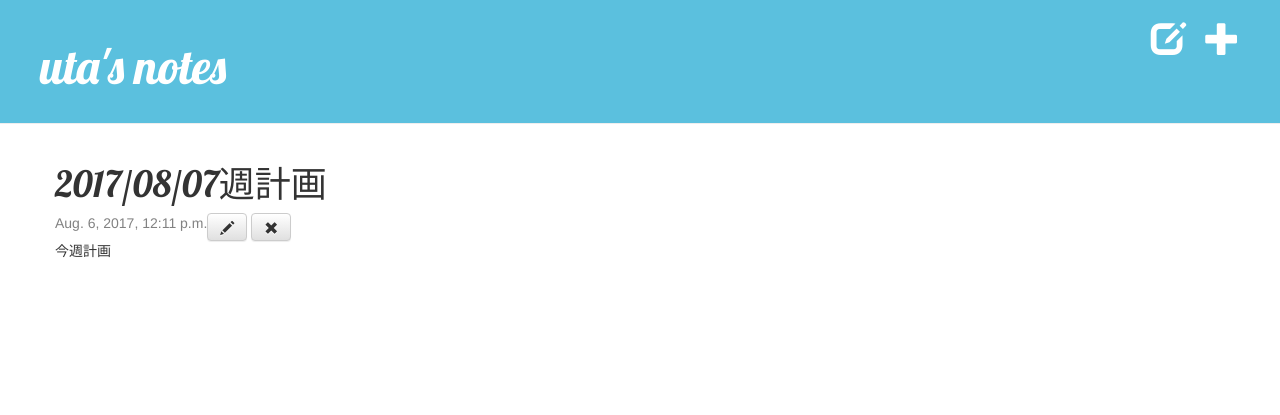
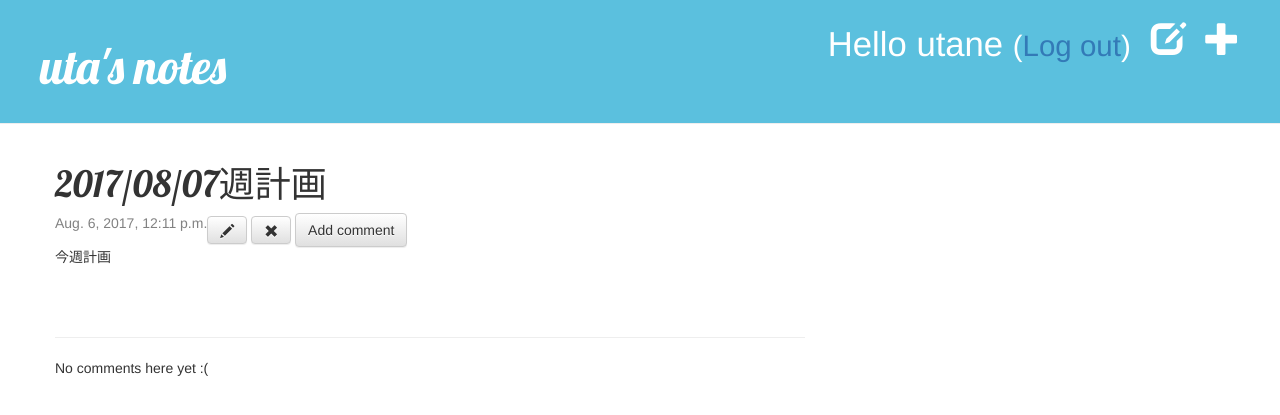
Before and after one commit to utanesuke0612/pythonBlog, a Django app: page /post/3/ in a window 1280 px wide. Shown: the top 415 px of the page. Run offline with Django 3.2, Linux system fonts and the light colour scheme; a user stored in the database is signed in; data comes from the database, SQL or seed files in the repository; both versions use the stored data as it was after the commit; some libraries are stand-ins or nearby versions.

Commit message:
add comment

```diff
--- a/blog/admin.py
+++ b/blog/admin.py
@@ -1,4 +1,5 @@
 from django.contrib import admin
-from .models import Post
+from .models import Post,Comment
 
 admin.site.register(Post)
+admin.site.register(Comment)
--- a/blog/models.py
+++ b/blog/models.py
@@ -16,3 +16,22 @@ class Post(models.Model):
 
     def __str__(self):
         return self.title
+
+
+
+class Comment(models.Model):
+    post = models.ForeignKey('blog.Post', related_name='comments')
+    author = models.CharField(max_length=200)
+    text = models.TextField()
+    created_date = models.DateTimeField(default=timezone.now)
+    approved_comment = models.BooleanField(default=False)
+
+    def approve(self):
+        self.approved_comment = True
+        self.save()
+
+    def __str__(self):
+        return self.text
+
+    def approved_comments(self):
+        return self.comment.filter(approved_comment=True)
--- a/blog/static/css/blog.css
+++ b/blog/static/css/blog.css
@@ -45,3 +45,8 @@ h1, h2, h3, h4 {
 .post h1 a, .post h1 a:visited {
     color: #000000;
 }
+
+
+.comment {
+    margin: 20px 0px 20px 20px;
+}
--- a/blog/templates/blog/base.html
+++ b/blog/templates/blog/base.html
@@ -12,14 +12,14 @@
     <body>
       <div class="page-header">
 
-            {% if user.is_authenticated %}
-                <a href="{% url 'post_new' %}" class="top-menu">
-                    <span class="glyphicon glyphicon-plus"></span>
-                </a>
-                <a href="{% url 'post_draft_list' %}" class="top-menu">
-                    <span class="glyphicon glyphicon-edit"></span>
-                </a>
-            {% endif %}
+           {% if user.is_authenticated %}
+        <a href="{% url 'post_new' %}" class="top-menu"><span class="glyphicon glyphicon-plus"></span></a>
+        <a href="{% url 'post_draft_list' %}" class="top-menu"><span class="glyphicon glyphicon-edit"></span></a>
+        <p class="top-menu">Hello {{ user.username }} <small>(<a href="{% url 'logout' %}">Log out</a>)</small></p>
+    {% else %}
+        <a href="{% url 'login' %}" class="top-menu"><span class="glyphicon glyphicon-lock"></span></a>
+    {% endif %}
+
             <h1><a href="/">uta's notes</a></h1>
       </div>
       <div class="content container">
--- a/blog/templates/blog/post_detail.html
+++ b/blog/templates/blog/post_detail.html
@@ -8,6 +8,7 @@
                 <a class="btn btn-default" href="{% url 'post_edit' pk=post.pk %}">
                     <span class="glyphicon glyphicon-pencil"></span></a>
         <a class="btn btn-default" href="{% url 'post_remove' pk=post.pk %}"><span class="glyphicon glyphicon-remove"></span></a>
+        <a class="btn btn-default" href="{% url 'add_comment_to_post' pk=post.pk %}">Add comment</a>
             {% endif %}
             <div class="date">
                 {{ post.published_date }}
@@ -34,4 +35,26 @@
             <p>{{ post.text|linebreaksbr }}</p>
         {% endif %}
     </div>
+
+<hr>
+
+{% for comment in post.comments.all %}
+    {% if user.is_authenticated or comment.approved_comment %}
+    <div class="comment">
+        <div class="date">
+            {{ comment.created_date }}
+            {% if not comment.approved_comment %}
+                <a class="btn btn-default" href="{% url 'comment_remove' pk=comment.pk %}"><span class="glyphicon glyphicon-remove"></span></a>
+                <a class="btn btn-default" href="{% url 'comment_approve' pk=comment.pk %}"><span class="glyphicon glyphicon-ok"></span></a>
+            {% endif %}
+        </div>
+        <strong>{{ comment.author }}</strong>
+        <p>{{ comment.text|linebreaks }}</p>
+    </div>
+    {% endif %}
+{% empty %}
+    <p>No comments here yet :(</p>
+{% endfor %}
+
+
 {% endblock %}
--- a/blog/templates/blog/post_list.html
+++ b/blog/templates/blog/post_list.html
@@ -3,11 +3,13 @@
     {% for post in posts %}
         <div class="post">
             <h1><a href="{% url 'post_detail' pk=post.pk %}">{{ post.title }}</a></h1>
+
             <div class="date">
                 {{ post.published_date }}
             </div>
             <br/>
             <p>{{ post.text|linebreaksbr }}</p>
+            <a href="{% url 'post_detail' pk=post.pk %}">Comments: {{ post.comments.count}}</a>
         </div>
     {% endfor %}
 {% endblock content %}
--- a/blog/urls.py
+++ b/blog/urls.py
@@ -9,4 +9,7 @@ urlpatterns = [
    url(r'^drafts/$', views.post_draft_list, name='post_draft_list'),
    url(r'^post/(?P<pk>\d+)/publish/$', views.post_publish, name='post_publish'),
    url(r'^post/(?P<pk>\d+)/remove/$', views.post_remove, name='post_remove'),
+   url(r'^post/(?P<pk>\d+)/comment/$', views.add_comment_to_post, name='add_comment_to_post'),
+   url(r'^comment/(?P<pk>\d+)/approve/$', views.comment_approve, name='comment_approve'),
+   url(r'^comment/(?P<pk>\d+)/remove/$', views.comment_remove, name='comment_remove'),
 ]
--- a/blog/views.py
+++ b/blog/views.py
@@ -1,7 +1,8 @@
 from django.shortcuts import render, get_object_or_404,redirect
-from .models import Post
+from .models import Post, Comment
 from django.utils import timezone
-from .forms import PostForm
+from .forms import PostForm, CommentForm
+from django.contrib.auth.decorators import login_required
 
 def post_list(request):
     posts = Post.objects.filter(published_date__lte=timezone.now()).order_by('-published_date')
@@ -12,6 +13,7 @@ def post_detail(request, pk):
     post = get_object_or_404(Post, pk=pk)
     return render(request, 'blog/post_detail.html', {'post': post})
 
+@login_required
 def post_new(request):
     if request.method == "POST":
         form = PostForm(request.POST)
@@ -25,6 +27,7 @@ def post_new(request):
         form = PostForm()
     return render(request, 'blog/post_edit.html', {'form': form})
 
+@login_required
 def post_edit(request, pk):
     post = get_object_or_404(Post, pk=pk)
     if request.method == "POST":
@@ -39,17 +42,47 @@ def post_edit(request, pk):
         form = PostForm(instance=post)
     return render(request, 'blog/post_edit.html', {'form': form})
 
+@login_required
 def post_draft_list(request):
     posts = Post.objects.filter(published_date__isnull=True).order_by('created_date')
     return render(request, 'blog/post_draft_list.html', {'posts': posts})
 
+@login_required
 def post_publish(request, pk):
     post = get_object_or_404(Post, pk=pk)
     post.publish()
     return redirect('post_detail', pk=pk)
 
-
+@login_required
 def post_remove(request, pk):
     post = get_object_or_404(Post, pk=pk)
     post.delete()
     return redirect('post_list')
+
+
+
+def add_comment_to_post(request, pk):
+    post = get_object_or_404(Post, pk=pk)
+    if request.method == "POST":
+        form = CommentForm(request.POST)
+        if form.is_valid():
+            comment = form.save(commit=False)
+            comment.post = post
+            comment.save()
+            return redirect('post_detail', pk=post.pk)
+    else:
+        form = CommentForm()
+    return render(request, 'blog/add_comment_to_post.html', {'form': form})
+
+
+@login_required
+def comment_approve(request, pk):
+    comment = get_object_or_404(Comment, pk=pk)
+    comment.approve()
+    return redirect('post_detail', pk=comment.post.pk)
+
+@login_required
+def comment_remove(request, pk):
+    comment = get_object_or_404(Comment, pk=pk)
+    comment.delete()
+    return redirect('post_detail', pk=comment.post.pk)
--- a/mysite/settings.py
+++ b/mysite/settings.py
@@ -120,3 +120,6 @@ USE_TZ = True
 
 STATIC_URL = '/static/'
 STATIC_ROOT = os.path.join(BASE_DIR,'static')
+
+
+LOGIN_REDIRECT_URL = '/'
--- a/mysite/urls.py
+++ b/mysite/urls.py
@@ -15,8 +15,12 @@ Including another URLconf
 """
 from django.conf.urls import include, url
 from django.contrib import admin
+from django.contrib.auth import views
+
 
 urlpatterns = [
     url(r'^admin/', include(admin.site.urls)),
     url(r'', include('blog.urls')),
+    url(r'^accounts/login/$', views.login,name='login'),
+    url(r'^accounts/logout/$', views.logout, name='logout', kwargs={'next_page': '/'}),
 ]
```
Also changed, not shown: blog/forms.py (+9 -1 lines), blog/templates/blog/add_comment_to_post.html (added, +9 -0 lines), blog/templates/registration/login.html (added, +24 -0 lines), blog/migrations/0002_comment.py (added), db.sqlite3.
